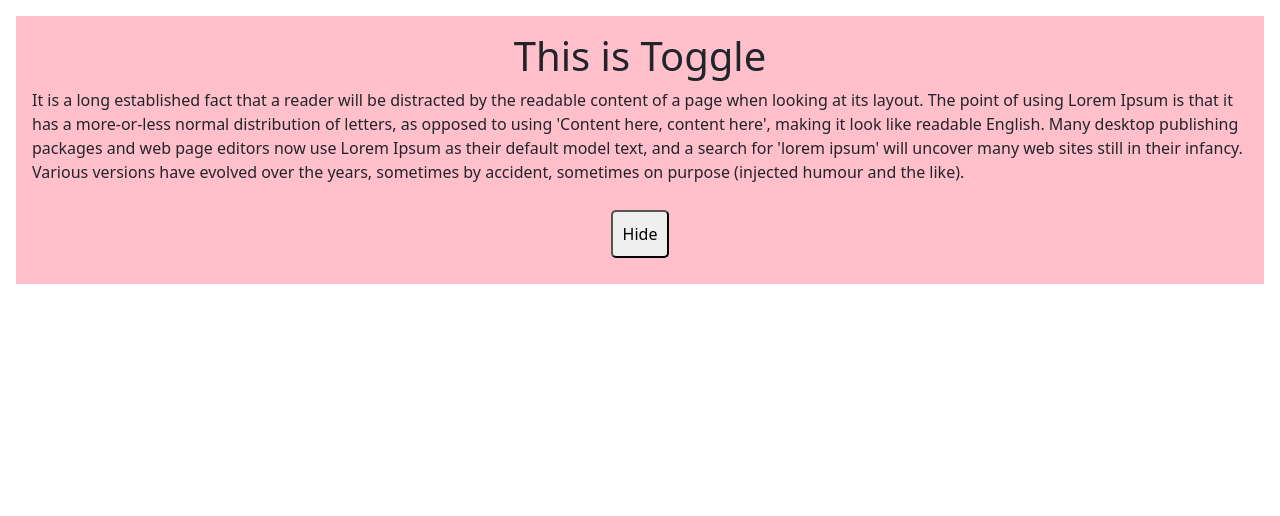
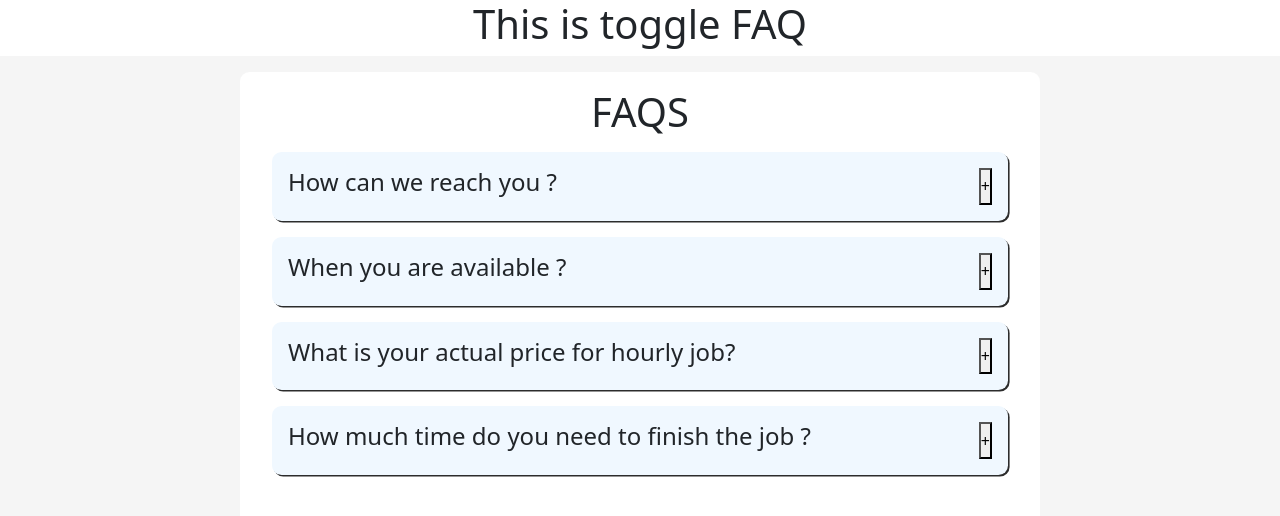
Before and after one commit to bappykti/first-reactApp, a React (Create React App) app: page / in a window 1280 px wide. Shown: the top 516 px of the page. Built offline with nearby package versions, Linux system fonts and the light colour scheme.

Commit message:
Building a FAQS section using toggle

```diff
--- /dev/null
+++ b/src/App15.js
@@ -0,0 +1,14 @@
+// Building a FAQS section using toggle
+import React from 'react'
+import Toggle from './components/Toggle_FAQ/FAQS';
+
+const App15 = () => {
+  return (
+    <div>
+        <h1>This is toggle FAQ</h1>
+        <Toggle />
+    </div>
+  )
+}
+
+export default App15;
--- /dev/null
+++ b/src/components/Toggle_FAQ/Data.js
@@ -0,0 +1,23 @@
+// Building a FAQS section using toggle
+export const faqsData = [
+    {
+        id : 1,
+        title : "How can we reach you ?",
+        desc : "It is a long established fact that a reader will be distracted by the readable content of a page when looking at its layout. The point of using Lorem Ipsum is that it has a more-or-less normal distribution of letters, as opposed to using 'Content here, content here', making it look like readable English."
+    },
+    {
+        id : 2,
+        title : "When you are available ?",
+        desc : "It is a long established fact that a reader will be distracted by the readable content of a page when looking at its layout. The point of using Lorem Ipsum is that it has a more-or-less normal distribution of letters, as opposed to using 'Content here, content here', making it look like readable English."
+    },
+    {
+        id : 3,
+        title : "What is your actual price for hourly job?",
+        desc : "It is a long established fact that a reader will be distracted by the readable content of a page when looking at its layout. The point of using Lorem Ipsum is that it has a more-or-less normal distribution of letters, as opposed to using 'Content here, content here', making it look like readable English."
+    },
+    {
+        id : 4,
+        title : "How much time do you need to finish the job ?",
+        desc : "It is a long established fact that a reader will be distracted by the readable content of a page when looking at its layout. The point of using Lorem Ipsum is that it has a more-or-less normal distribution of letters, as opposed to using 'Content here, content here', making it look like readable English."
+    }
+];
--- /dev/null
+++ b/src/components/Toggle_FAQ/FAQS.js
@@ -0,0 +1,20 @@
+// Building a FAQS section using toggle
+import React, {useState} from 'react';
+import { faqsData } from './Data';
+import Faq from './Faq';
+import style from './Faqs.module.css';
+
+const FAQS = () => {
+    // console.log(faqsData);
+    const [faqs, setFaqs] = useState(faqsData);
+  return (
+    <main className= {style.container}>
+        <section className={style.faqs}>
+            <h1>FAQS</h1>
+            {faqs.map(faq => <Faq key={faq.id} {...faq} />)}
+        </section>
+    </main>
+  )
+}
+
+export default FAQS;
--- /dev/null
+++ b/src/components/Toggle_FAQ/Faq.js
@@ -0,0 +1,22 @@
+// Building a FAQS section using toggle
+import React, { useState } from 'react';
+import style from './Faq.module.css';
+
+const Faq = ({id, title, desc}) => {
+    const [toggle, setToggle] = useState(false);
+  return (
+    <article className={style.faq}>
+        <div>
+            <h4>{title}</h4>
+            <button onClick={()=>{
+                setToggle(!toggle);
+            }}>
+                {toggle ? "-" : "+"}
+            </button>
+        </div>
+        {toggle && <p>{desc}</p>}
+    </article>
+  )
+}
+
+export default Faq;
--- /dev/null
+++ b/src/components/Toggle_FAQ/Faq.module.css
@@ -0,0 +1,12 @@
+/* Building a FAQS section using toggle */
+.faq{
+    margin: 1rem;
+    background-color: aliceblue;
+    padding: 1rem;
+    border-radius: 0.6rem;
+    box-shadow: 0.1rem 0.1rem #2c2c2c;
+}
+.faq div{
+    display: flex;
+    justify-content: space-between;
+}
--- /dev/null
+++ b/src/components/Toggle_FAQ/Faqs.module.css
@@ -0,0 +1,18 @@
+/* Building a FAQS section using toggle */
+.container{
+    min-height: 100vh;
+    display: flex;
+    justify-content: center;
+    background-color: whitesmoke;
+    padding: 1rem;
+}
+.faqs{
+    width: 50rem;
+    max-width: 100%;
+    background-color: white;
+    border-radius: 0.6rem;
+    padding: 1rem;
+}
+h1{
+    text-align: center;
+}
--- a/src/index.js
+++ b/src/index.js
@@ -15,7 +15,8 @@ import 'bootstrap/dist/css/bootstrap.min.css';
 // import App11 from "./App11";
 // import App12 from "./App12";
 // import App13 from "./App13";
-import App14 from "./App14";
+// import App14 from "./App14";
+import App15 from "./App15";
 
 
 
@@ -25,5 +26,5 @@ import App14 from "./App14";
 //   textAlign: "center",
 //   padding: "15px"
 // }
-ReactDOM.render(<App14 />, document.getElementById("root"));
+ReactDOM.render(<App15 />, document.getElementById("root"));
 // ReactDOM.render(<App1 />, document.getElementById("root"));
```
